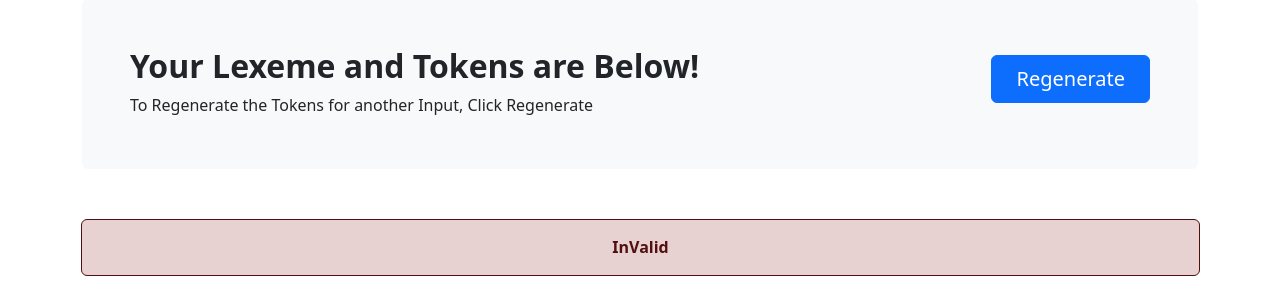
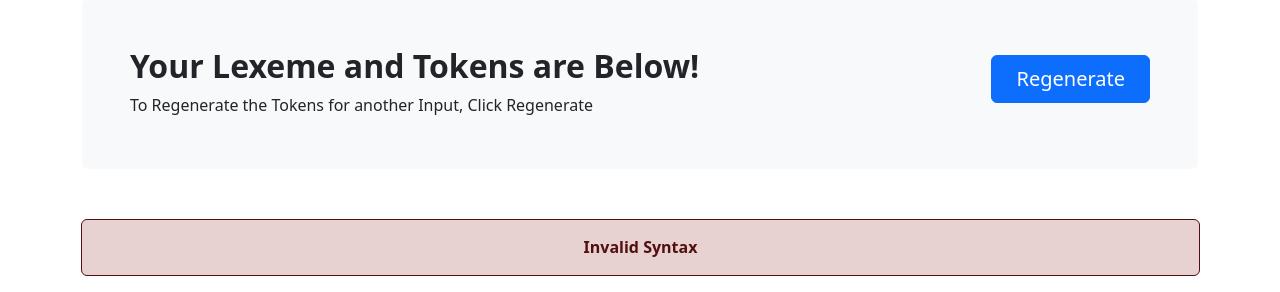
Before and after one commit to sallar-ba/Lexer, a Flask app: template lexer/templates/output_lexer.html in a window 1280 px wide. Shown: the part 133-425 px from the top of the page. Run offline with Flask 3, Linux system fonts and the light colour scheme; the template is opened without the code that fills it, so the values that code supplies are empty; some libraries are stand-ins or nearby versions.

Commit message:
Updated the Valid, invalid tags on Output Page

```diff
--- a/lexer/templates/output_lexer.html
+++ b/lexer/templates/output_lexer.html
@@ -14,9 +14,9 @@
     </div>
 </section>
 {%if Valid %}
-    <div class="alert alert-success" role="alert" style="text-align:center; padding-top: 15px;margin-right: 80px;margin-left: 81px;margin-top: 2px;"><span><strong>Valid</strong></span></div>
+    <div class="alert alert-success" role="alert" style="text-align:center; padding-top: 15px;margin-right: 80px;margin-left: 81px;margin-top: 2px;"><span><strong>Valid Syntax</strong></span></div>
 {%else%}
-    <div class="alert alert-success" role="alert" style="text-align:center; padding-top: 15px;margin-right: 80px;margin-left: 81px;margin-top: 2px;background: rgb(231,209,209);border-color: rgb(81,15,15);color: rgb(81,15,15);"><span><strong>InValid</strong></span></div>
+    <div class="alert alert-success" role="alert" style="text-align:center; padding-top: 15px;margin-right: 80px;margin-left: 81px;margin-top: 2px;background: rgb(231,209,209);border-color: rgb(81,15,15);color: rgb(81,15,15);"><span><strong>Invalid Syntax</strong></span></div>
 {%endif%}
 <div class="table-responsive">
     <table class="table table-hover">
```
